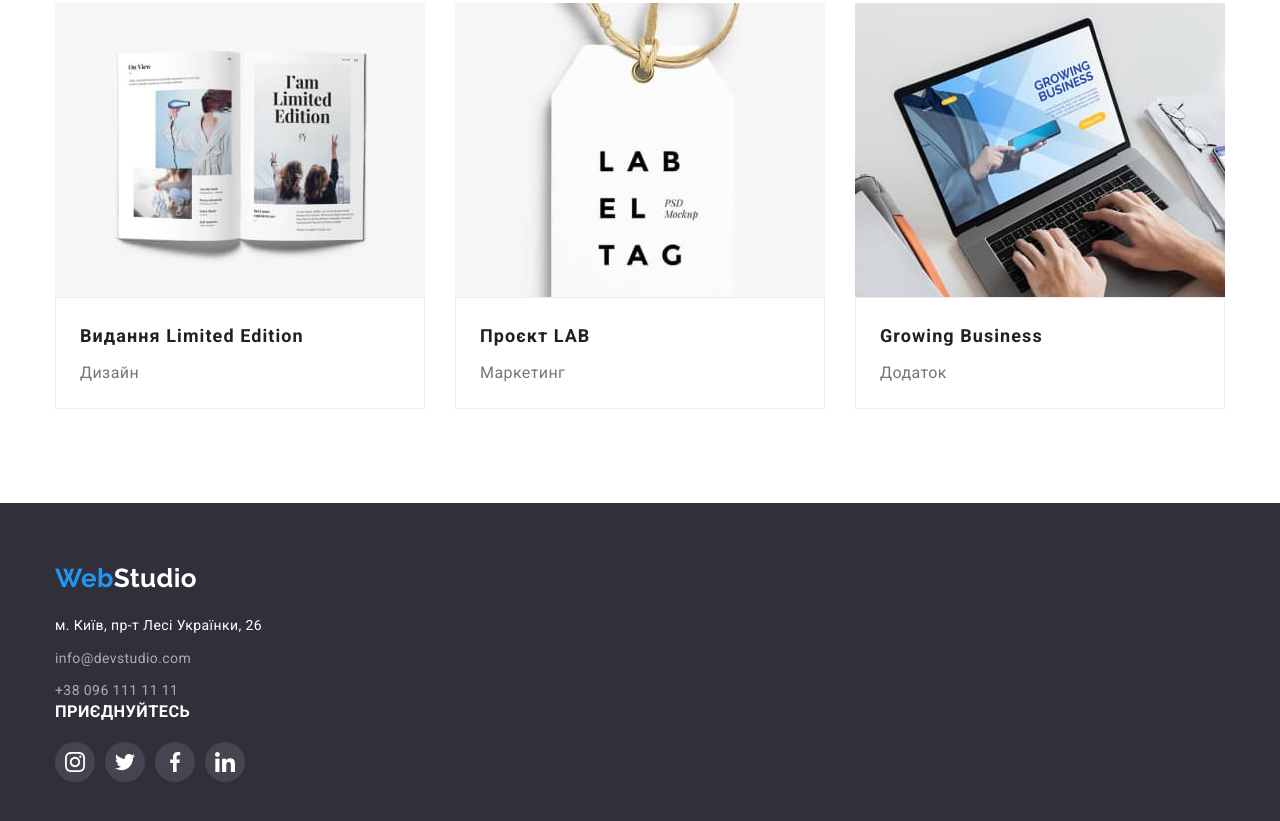
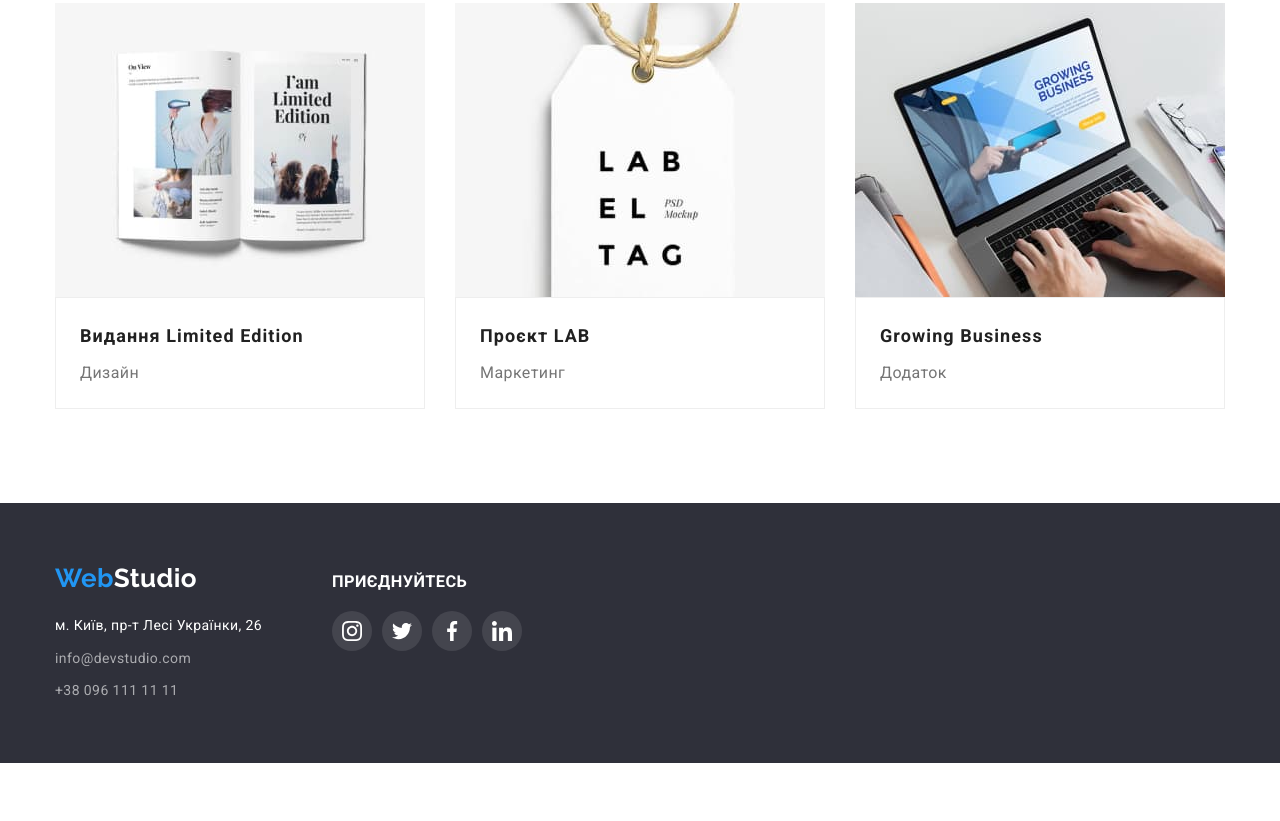
Before and after one commit to Vladislav7744/goit-markup-hw-04, a plain HTML site: page portfolio.html in a window 1280 px wide. Shown: the part 1132-1953 px from the top of the page. After the commit the page ends 1895 px from the top, so only its background shows below. Drawn offline with nearby package versions, Linux system fonts and the light colour scheme.

Commit message:
Update portfolio.html

```diff
--- a/portfolio.html
+++ b/portfolio.html
@@ -186,7 +186,7 @@
         </section>
     </main>
     <footer class="footer">
-        <div class="container">
+        <div class="container  footer-content">
             <div>
         <a
             href=""
```
